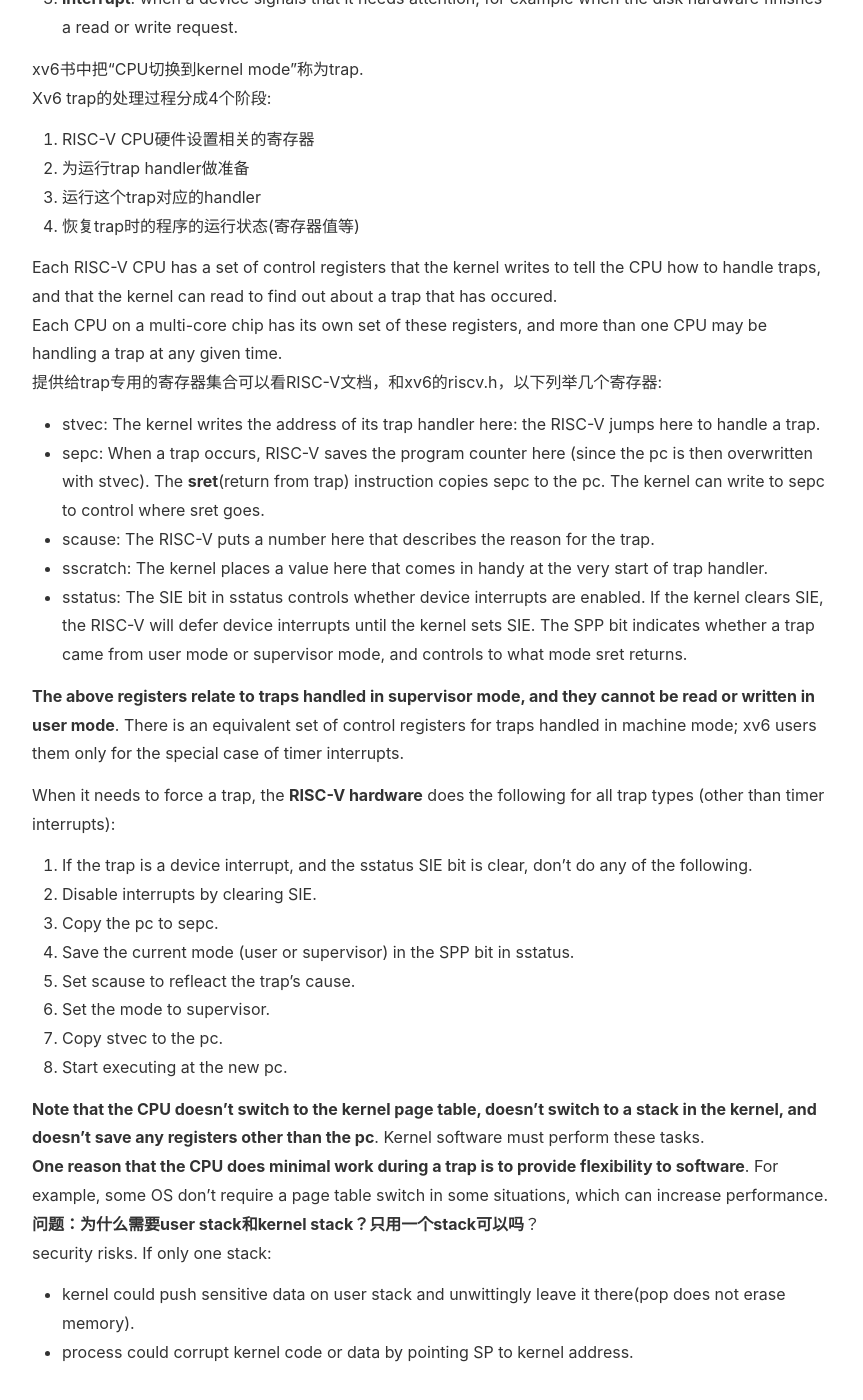
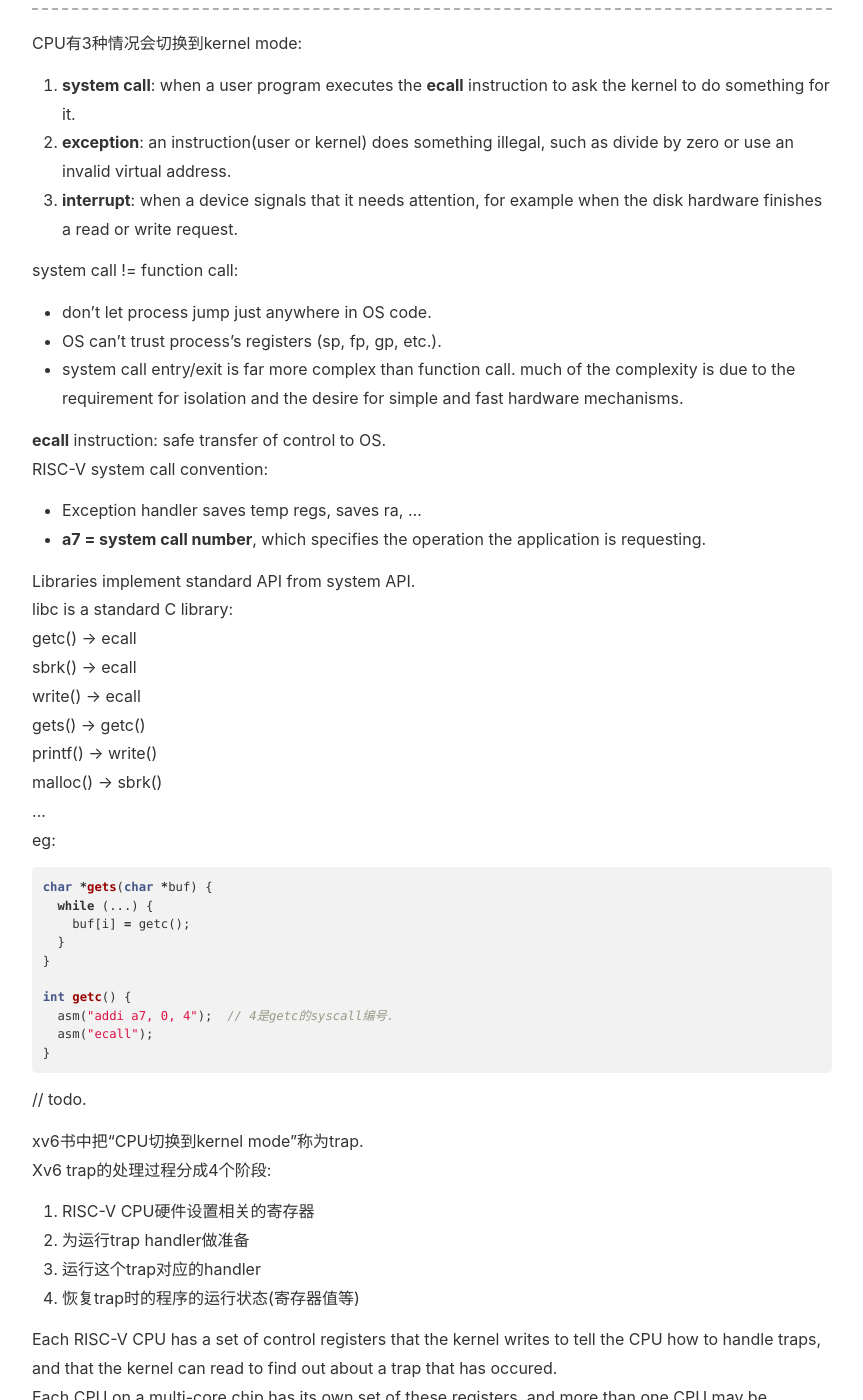
Before and after one commit to fukua95/fukua95.github.io, a Jekyll site: the page built from _posts/2020-10-25-6.S081-notes.md, in a window 1280 px wide and 1400 px high, scrolled down 9739 px. Shown: the whole window, without its empty margins (88-951 px from the left). Built offline with Jekyll 4.4.1, drawn with Linux system fonts in a browser that asks for light colours; nearby versions of some CDN libraries; comment, search, counter and statistics services are not loaded; some of the changed text lies outside the part shown.

Commit message:
Add mit6.S081 note: syscall

````diff
--- a/_posts/2020-10-25-6.S081-notes.md
+++ b/_posts/2020-10-25-6.S081-notes.md
@@ -6,11 +6,14 @@ tags: ["system", "os", "6.S081"]
 category:
 key: 100016
 ---
-
-[6.S081 2020](https://pdos.csail.mit.edu/6.828/2020/schedule.html).
-[xv6-riscv](https://pdos.csail.mit.edu/6.828/2020/xv6/book-riscv-rev1.pdf).
+资料
+[6.S081 2020 labs&讲义](https://pdos.csail.mit.edu/6.828/2020/schedule.html).
+[xv6-riscv book](https://pdos.csail.mit.edu/6.828/2020/xv6/book-riscv-rev1.pdf).
+[陈海波老师的现代操作系统]().
 [nju的OS课程视频](https://www.bilibili.com/video/BV1N741177F5?p=1).
-lec和xv6书摘抄.
+[cornell cs3410 RISC-V](https://www.cs.cornell.edu/courses/cs3410/2019sp/schedule/).
+[cornell cs4410 OS讲义](https://www.cs.cornell.edu/courses/cs4410/2020sp/schedule/).
+以下基本是lec和xv6书摘抄.
 **TODO记录在学习的过程中的疑问，待补充答案**.
 
 # lec1 OS overview
@@ -158,12 +161,17 @@ Goal of OS:
 * share
 
 OS must be defensive:
-* an application shouldn't be able to crash OS
-* an application shouldn't be able to break out of its isolation
-  => need strong isolation between apps and OS
-  approach : hardware support
-  - user/ kernel mode: isolate app and OS
-  - virtual memory: isolate app and other apps
+an application shouldn't be able to crash OS
+an application shouldn't be able to break out of its isolation
+=> need strong isolation between apps and OS
+approach : hardware support
+- user/ supervisor mode: isolate app and OS
+- virtual memory: isolate app and other apps
+
+user mode: "Privileged" instructions and registers are disabled by CPU.
+supervisor mode: All instructions and registers are enabled.
+
+
 
 # lec4 Page tables & Virtual memory
 ## xv6 ch3 Page tables notes
@@ -234,12 +242,12 @@ CPU等硬件本身就是一个复杂的系统，OS的很多功能也需要CPU的
 为了让计算机能运行任何我们的程序，一定存在一些软件/硬件的约定.
 CPU reset后，处理器处于一个确定的状态(处理器文档有具体描述)：
 * PC指针一般指向一段memory-mapped ROM, ROM存储了厂商提供的firmware(固件).
-* 处理器的大部分特性处于关闭状态：缓存，虚拟存储...
+* 处理器的大部分特性处于关闭状态：缓存，虚拟内存...
 
 Firmware:
-* 计算机通电后，运行的第一个程序，将用户数据加载到内存
-  例如存储介质上的第二级boot loader, 第2级boot loader再加载OS到内存并运行
-  或者直接加载嵌入式系统
+* 计算机通电后，运行的第一个程序, load first sector of disk (containing OS code) to predetermined address in memory.
+mode <- supervisor或更高的mode;
+**PC   <- predetermined address**.
 * firmware有2种类型：BIOS和UEFI，不同设备加载OS的方式也不同，以x86+BIOS为例，将用户数据加载到内存的具体方式: BIOS把引导盘的第一个扇区加载到内存的某个约定好的地址.
 
 **TODO**: 补充xv6启动的流程.
@@ -282,15 +290,46 @@ caller-save free regs: x5 - x7, x28 - x31(t0 - t6)
 global data pointer: x3(gp)
 thread pointer: x4(tp)
 
-
-
-
 # lec6 Isolation & system call entry/exit
 ## xv6 ch4 Traps and system calls
 CPU有3种情况会切换到kernel mode:
 1. **system call**: when a user program executes the **ecall** instruction to ask the kernel to do something for it.
 2. **exception**: an instruction(user or kernel) does something illegal, such as divide by zero or use an invalid virtual address.
 3. **interrupt**: when a device signals that it needs attention, for example when the disk hardware finishes a read or write request.
+
+system call != function call:
+* don't let process jump just anywhere in OS code.
+* OS can't trust process's registers (sp, fp, gp, etc.).
+* system call entry/exit is far more complex than function call. much of the complexity is due to the requirement for isolation and the desire for simple and fast hardware mechanisms.
+
+**ecall** instruction: safe transfer of control to OS.
+RISC-V system call convention:
+* Exception handler saves temp regs, saves ra, ...
+* **a7 = system call number**, which specifies the operation the application is requesting.
+
+Libraries implement standard API from system API.
+libc is a standard C library:
+getc() -> ecall
+sbrk() -> ecall
+write() -> ecall
+gets() -> getc()
+printf() -> write()
+malloc() -> sbrk()
+...
+eg:
+```c
+char *gets(char *buf) {
+  while (...) {
+    buf[i] = getc();
+  }
+}
+
+int getc() {
+  asm("addi a7, 0, 4");  // 4是getc的syscall编号.
+  asm("ecall");
+}
+```
+// todo.
 
 xv6书中把“CPU切换到kernel mode"称为trap.
 Xv6 trap的处理过程分成4个阶段:
````
Also changed, not shown: other parts of _posts/2020-10-25-6.S081-notes.md (+0 -4 lines).
